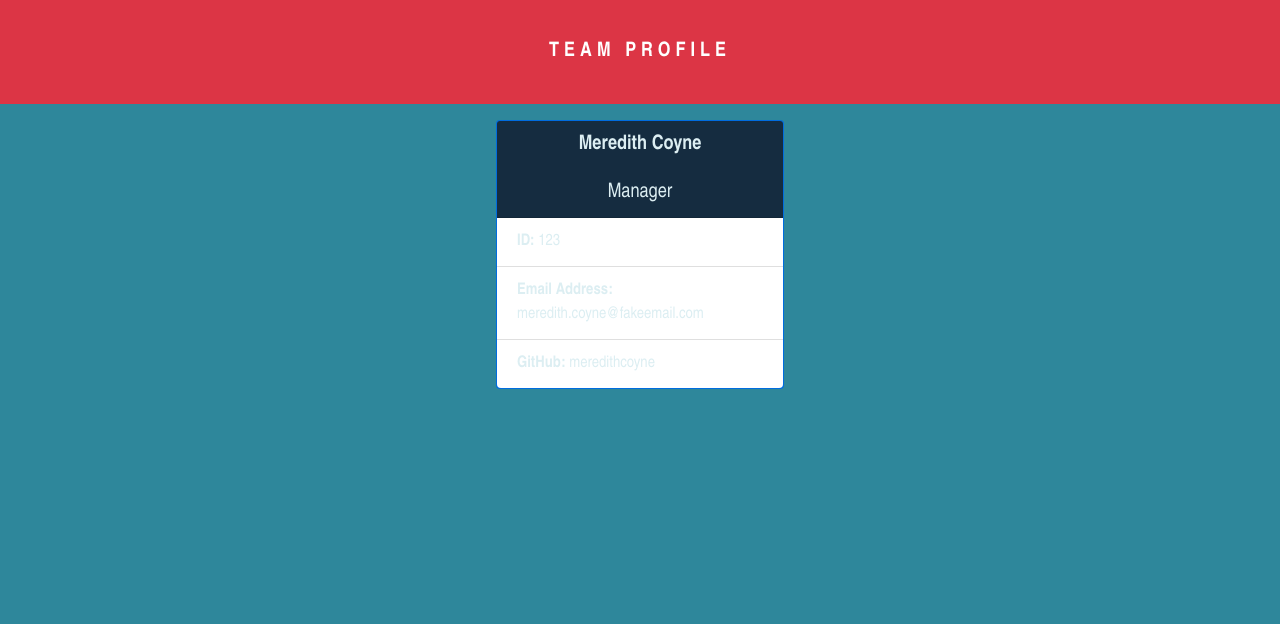
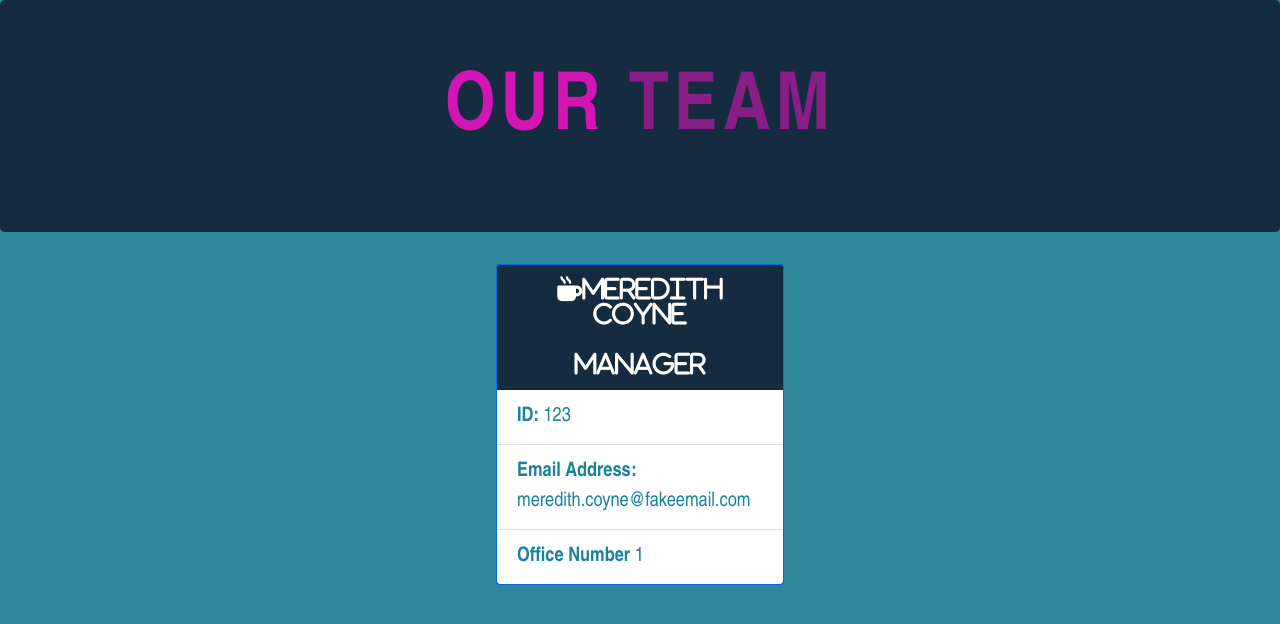
Before and after one commit to meredithcoyne/teamGenerator, a website: page template/index.html in a window 1280 px wide. Drawn offline with nearby package versions, Linux system fonts and the light colour scheme; a web font is replaced by a local one.

Commit message:
updated css

```diff
--- a/index.js
+++ b/index.js
@@ -104,19 +104,25 @@ function generateHTML() {
     const html = `<!DOCTYPE html>
     <html lang="en">
     <head>
-        <meta charset="UTF-8">
-        <meta http-equiv="X-UA-Compatible" content="IE=edge">
-        <meta name="viewport" content="width=device-width, initial-scale=1.0">
-        <title>Team Profile Generator</title>
+    <meta charset="UTF-8" />
+    <meta name="viewport" content="width=device-width, initial-scale=1.0" />
+    <meta http-equiv="X-UA-Compatible" content="ie=edge" />
+    <title>Our Team</title>
     <link rel="stylesheet" href="https://stackpath.bootstrapcdn.com/bootstrap/4.3.1/css/bootstrap.min.css"
         integrity="sha384-ggOyR0iXCbMQv3Xipma34MD+dH/1fQ784/j6cY/iJTQUOhcWr7x9JvoRxT2MZw1T" crossorigin="anonymous">
+    <link href="https://fonts.googleapis.com/css?family=Merriweather|Muli:300" rel="stylesheet">
     <link rel="stylesheet" href="style.css">
+    <script src="https://kit.fontawesome.com/c502137733.js"></script>
 </head>
 
     <body>
-        <nav class="navbar navbar-dark bg-danger mb-8">
-            <h1 class="navbar-brand m-4 w-100 text-center">Team Profile</h1>
-        </nav>
+    <div class="container-fluid">
+    <div class="row">
+        <div class="col-12 jumbotron mb-3 team-heading">
+            <h1 class="text-center">Our <span>Team</span></h1>
+        </div>
+    </div>
+</div>
 <div class="container">
 <div class="row">`;
 
@@ -138,13 +144,17 @@ function addHTML(teamMember) {
         let teamData = "";
         if (role === 'Engineer') {
             const gitHub = teamMember.getGithub();
-            teamData = `<div class="col-sm">
-            <div class="card bg-primary mx-auto my-3" style="width: 18rem">
-            <h5 class="fas fa-glasses card-header text-center"><b>${name}</b><br /><br />Engineer</h5>
-            <ul class="list-group list-group-flush">
+            teamData = `<div class="team-area col-12 d-flex justify-content-center mt-5">
+            <div class="card employee-card mr-4 ml-4 mb-3">
+<div class="card-header text-center">
+    <h2 class="card-title">${name}</h2>
+    <h3 class="card-title"><i class="fas fa-mug-hot mr-2"></i>Manager</h3>
+</div>
+<div class="card-body">
+    <ul class="list-group">
     <li class="list-group-item"><b>ID: </b>${id}</li>
         <li class="list-group-item"><b>Email Address: </b>${email}</li>
-                <li class="list-group-item"><b>GitHub: </b>${gitHub}</li>
+        <li class="list-group-item"><b>Office Number: </b>${officeNumber}</li>
     </ul>
 </div>
 </div>`;
--- a/template/index.html
+++ b/template/index.html
@@ -1,35 +1,33 @@
 <!DOCTYPE html>
     <html lang="en">
-
     <head>
-    <meta charset="UTF-8">
-    <meta http-equiv="X-UA-Compatible" content="IE=edge">
-    <meta name="viewport" content="width=device-width, initial-scale=1.0">
-    <title>Team Profile Generator</title>
+    <meta charset="UTF-8" />
+    <meta name="viewport" content="width=device-width, initial-scale=1.0" />
+    <meta http-equiv="X-UA-Compatible" content="ie=edge" />
+    <title>Our Team</title>
     <link rel="stylesheet" href="https://stackpath.bootstrapcdn.com/bootstrap/4.3.1/css/bootstrap.min.css"
         integrity="sha384-ggOyR0iXCbMQv3Xipma34MD+dH/1fQ784/j6cY/iJTQUOhcWr7x9JvoRxT2MZw1T" crossorigin="anonymous">
+    <link href="https://fonts.googleapis.com/css?family=Merriweather|Muli:300" rel="stylesheet">
     <link rel="stylesheet" href="style.css">
+    <script src="https://kit.fontawesome.com/c502137733.js"></script>
 </head>
 
     <body>
-    <nav class="navbar navbar-dark bg-danger mb-8">
-        <h1 class="navbar-brand m-4 w-100 text-center">Team Profile</h1>
-    </nav>
+    <div class="container-fluid">
+    <div class="row">
+        <div class="col-12 jumbotron mb-3 team-heading">
+            <h1 class="text-center">Our <span>Team</span></h1>
+        </div>
+    </div>
+</div>
 <div class="container">
-        <div class="row">
-            <div class="col-sm">
+<div class="row"><div class="col-sm">
             <div class="card bg-primary mx-auto my-3" style="width: 18rem">
-                    <h5 class="fas fa-glasses card-header text-center"><b>Meredith Coyne</b><br /><br />Manager</h5>
+            <h5 class="fas fa-mug-hot card-header text-center"><b>Meredith Coyne</b><br /><br />Manager</h5>
             <ul class="list-group list-group-flush">
                 <li class="list-group-item"><b>ID: </b>123</li>
                 <li class="list-group-item"><b>Email Address: </b>meredith.coyne@fakeemail.com</li>
-                        <li class="list-group-item"><b>GitHub: </b>meredithcoyne</li>
+                <li class="list-group-item"><b>Office Number </b>1</li>
             </ul>
             </div>
         </div>
-        </div>
-    </div>
-
-</body>
-
-</html>
--- a/template/style.css
+++ b/template/style.css
@@ -18,7 +18,8 @@ span {
 body {
     Font-Family: 'Arial Narrow', Sans-Serif;
     background-color: #2e879b;
-    color: #DCEEF2;
+    color: #18839b;
+    font-size: 20px;
 }
 
 .jumbotron {
@@ -27,10 +28,13 @@ body {
 
 .employee-card {
     box-shadow: 5px 3px 9px 1px #465E73;
+
 }
 
 .card-header {
     background: #152C40;
+    font-size: 25px;
+    color: #fff;
 
 }
 
@@ -38,6 +42,7 @@ body {
     color: #53799b;
     font-weight: bold;
     font-size: 20px;
+
 }
 
 a {
```
Lines whose indentation alone changed are shown as unchanged.
